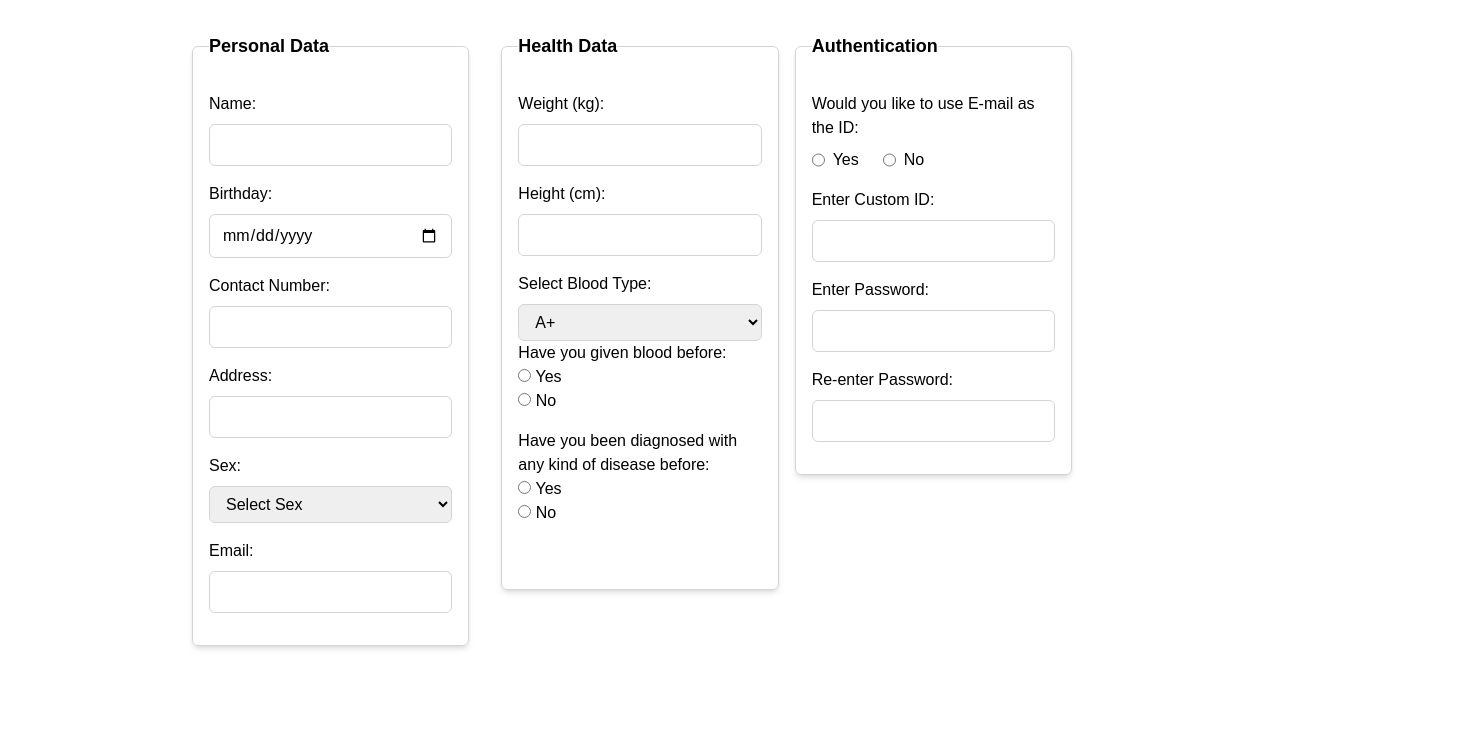
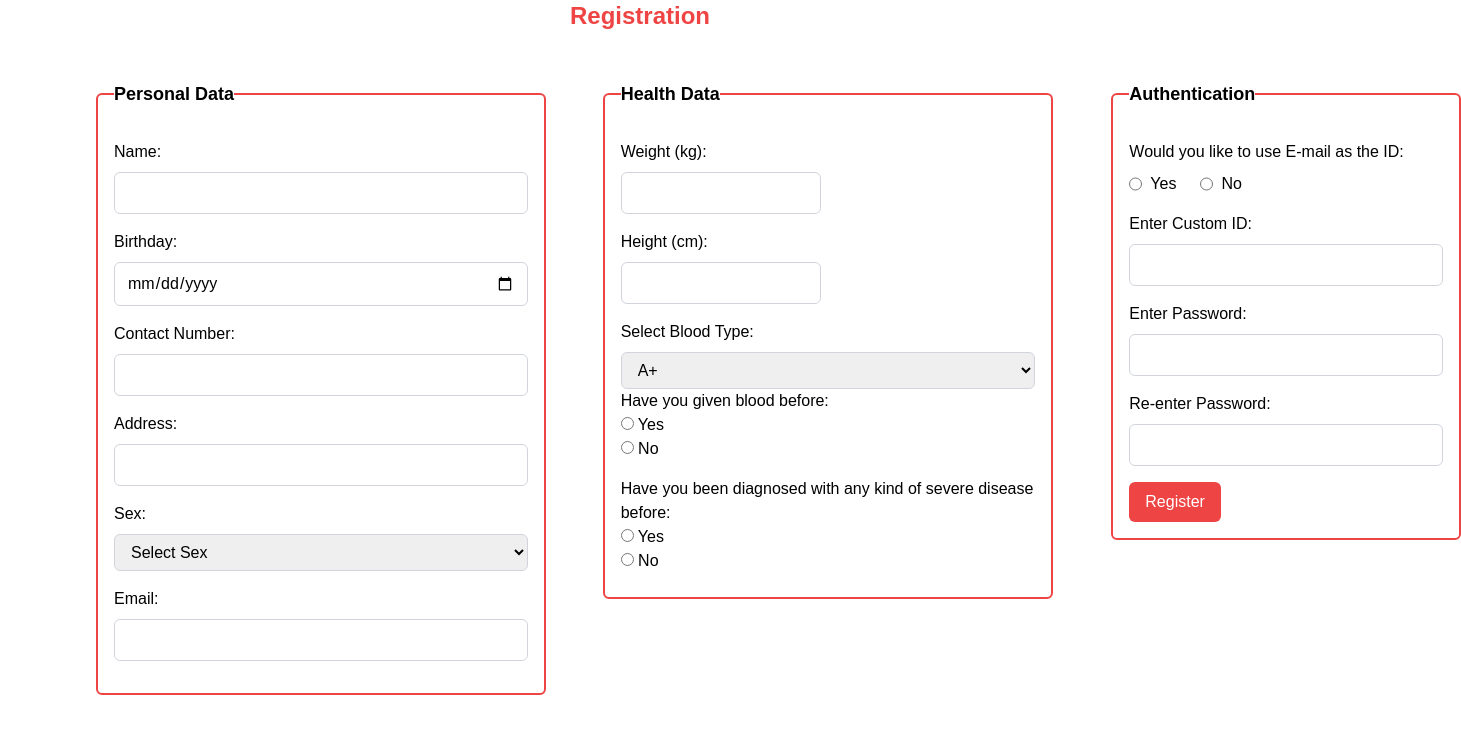
Before and after one commit to thisha-me/blood-chain-frontend, a React (Create React App) app: page / in a window 1280 px wide. Shown: the top 734 px of the page, 1461 px wide, since content can reach past the window. Built offline with nearby package versions, Linux system fonts and the light colour scheme.

Commit message:
completed registration form

```diff
--- a/src/App.js
+++ b/src/App.js
@@ -8,17 +8,23 @@ const BloodDonationForm = () => {
   const [formData, setFormData] = useState({});
   const [step, setStep] = useState(1);
 
+  const handleRegister = () => {
+    // Logic for handling registration
+    console.log('Registered!');
+  };
+
   return (
-    <div className="flex justify-center">
-      <div className="max-w-4xl mx-4 flex">
-        <div className="w-1/2 pr-4">
+    <div className="flex justify-center flex-col">
+      <h1 className="text-red-500 text-2xl font-bold mb-4 self-center">Registration</h1>
+      <div className="max-w-4xl mx-4 flex justify-between">
+      <div className="w-1/3 pr-4" style={{ marginRight: '50px', marginLeft: '80px' }}>
           <PersonalData />
         </div>
-        <div className="w-1/2 pl-4">
+        <div className="w-1/3 px-2" style={{ marginLeft: '150px' }}>
           <HealthData />
         </div>
-        <div className="w-1/2 pr-4 ml-4"> {/* Added ml-4 for left margin */}
-          <Registration />
+        <div className="w-1/3 pl-2" style={{ marginLeft: '210px' }}>
+          <Registration email={formData.email} onRegister={handleRegister} />
         </div>
       </div>
     </div>
--- a/src/components/HealthData.js
+++ b/src/components/HealthData.js
@@ -1,7 +1,7 @@
 // HealthData.js
 import React, { useState } from 'react';
 
-const HealthData = ({ onRegister }) => {
+const HealthData = ({ onRegister, fieldsetClassName }) => {
   const [weight, setWeight] = useState('');
   const [height, setHeight] = useState('');
   const [healthConditions, setHealthConditions] = useState('');
@@ -13,8 +13,8 @@ const HealthData = ({ onRegister }) => {
   };
 
   return (
-    <div className="max-w-md mx-auto mt-8">
-      <fieldset className="border border-gray-300 p-4 rounded-md shadow-md">
+    <div className="max-w-lg mx-auto mt-8" style={{ width: '450px' }}>
+      <fieldset className={`border-2 border-red-500 rounded-md p-4 ${fieldsetClassName}`}>
         <legend className="text-lg font-semibold mb-4">Health Data</legend>
         <div className="mb-4">
           <label className="block mb-2" htmlFor="weight">Weight (kg):</label>
@@ -24,6 +24,7 @@ const HealthData = ({ onRegister }) => {
             value={weight}
             onChange={(e) => setWeight(e.target.value)}
             className="w-full border border-gray-300 px-3 py-2 rounded-md focus:outline-none focus:ring focus:border-blue-400"
+            style={{ width: '200px' }}
           />
         </div>
 
@@ -35,6 +36,7 @@ const HealthData = ({ onRegister }) => {
             value={height}
             onChange={(e) => setHeight(e.target.value)}
             className="w-full border border-gray-300 px-3 py-2 rounded-md focus:outline-none focus:ring focus:border-blue-400"
+            style={{ width: '200px' }}
           />
         </div>
 
@@ -64,15 +66,15 @@ const HealthData = ({ onRegister }) => {
         </div>
 
 
-        <label className="block mb-2">Have you been diagnosed with any kind of disease before:
-        <br/>
+        <label className="block mb-2">Have you been diagnosed with any kind of severe disease before:
+          <br />
           <input
             type="radio"
             name="disease"
             value="Yes"
             onChange={() => setHasDisease(true)}
           /> Yes
-        <br/>
+          <br />
           <input
             type="radio"
             name="disease"
@@ -94,9 +96,9 @@ const HealthData = ({ onRegister }) => {
           </div>
         )}
 
-        <button type='submit' onClick={handleRegister} className="bg-blue-500 text-white px-4 py-2 rounded-md hover:bg-blue-600 focus:outline-none focus:ring focus:bg-blue-600">
+        {/* <button type='submit' onClick={handleRegister} className="bg-blue-500 text-white px-4 py-2 rounded-md hover:bg-blue-600 focus:outline-none focus:ring focus:bg-blue-600">
           Register
-        </button>
+        </button> */}
       </fieldset>
     </div >
   );
--- a/src/components/PersonalData.js
+++ b/src/components/PersonalData.js
@@ -1,7 +1,7 @@
 // PersonalData.js
 import React, { useState } from 'react';
 
-const PersonalData = ({ onNext }) => {
+const PersonalData = ({ onNext, fieldsetClassName }) => {
   const [name, setName] = useState('');
   const [birthday, setBirthday] = useState('');
   const [contactNumber, setContactNumber] = useState('');
@@ -15,10 +15,10 @@ const PersonalData = ({ onNext }) => {
   };
 
   return (
-    <div className="max-w-md mx-auto mt-8">
-      <fieldset className="border border-gray-300 p-4 rounded-md shadow-md">
-        <legend className="text-lg font-semibold mb-4">Personal Data</legend>
-        <div className="mb-4">
+    <div className="max-w-lg mx-auto mt-8" style={{ width: '450px' }}>
+    <fieldset className={`border-2 border-red-500 rounded-md p-4 ${fieldsetClassName}`}>
+      <legend className="text-lg font-semibold mb-4">Personal Data</legend>
+      <div className="mb-4">
           <label className="block mb-2" htmlFor="name">Name:</label>
           <input
             type="text"
--- a/src/components/Registration.js
+++ b/src/components/Registration.js
@@ -1,13 +1,14 @@
 // Registration.js
 import React, { useState } from 'react';
 
-const Registration = ({ email }) => {
+const Registration = ({ email, onRegister, fieldsetClassName }) => {
+  // Ensure that the initial state of useEmailId is set to false
   const [useEmailId, setUseEmailId] = useState(false);
   const [customId, setCustomId] = useState('');
 
   return (
-    <div className="max-w-md mx-auto mt-8 ml-4"> {/* Added ml-4 for left margin */}
-      <fieldset className="border border-gray-300 p-4 rounded-md shadow-md">
+    <div className="max-w-lg mx-auto mt-8" style={{ width: '350px' }}>
+      <fieldset className={`border-2 border-red-500 rounded-md p-4 ${fieldsetClassName}`}>
         <legend className="text-lg font-semibold mb-4">Authentication</legend>
         <div className="mb-4">
           <label className="block mb-2">Would you like to use E-mail as the ID:</label>
@@ -30,7 +31,7 @@ const Registration = ({ email }) => {
             <label>No</label>
           </div>
         </div>
-        {!useEmailId && (
+        {!useEmailId ? (
           <div className="mb-4">
             <label className="block mb-2">Enter Custom ID:</label>
             <input
@@ -40,8 +41,7 @@ const Registration = ({ email }) => {
               className="w-full border border-gray-300 px-3 py-2 rounded-md focus:outline-none focus:ring focus:border-blue-400"
             />
           </div>
-        )}
-        {useEmailId && (
+        ) : (
           <div className="mb-4">
             <label className="block mb-2">Your ID:</label>
             <input
@@ -70,6 +70,9 @@ const Registration = ({ email }) => {
             className="w-full border border-gray-300 px-3 py-2 rounded-md focus:outline-none focus:ring focus:border-blue-400"
           />
         </div>
+        <button onClick={onRegister} className="bg-red-500 text-white px-4 py-2 rounded-md hover:bg-red-600 focus:outline-none focus:ring focus:bg-red-600">
+          Register
+        </button>
       </fieldset>
     </div>
   );
```
